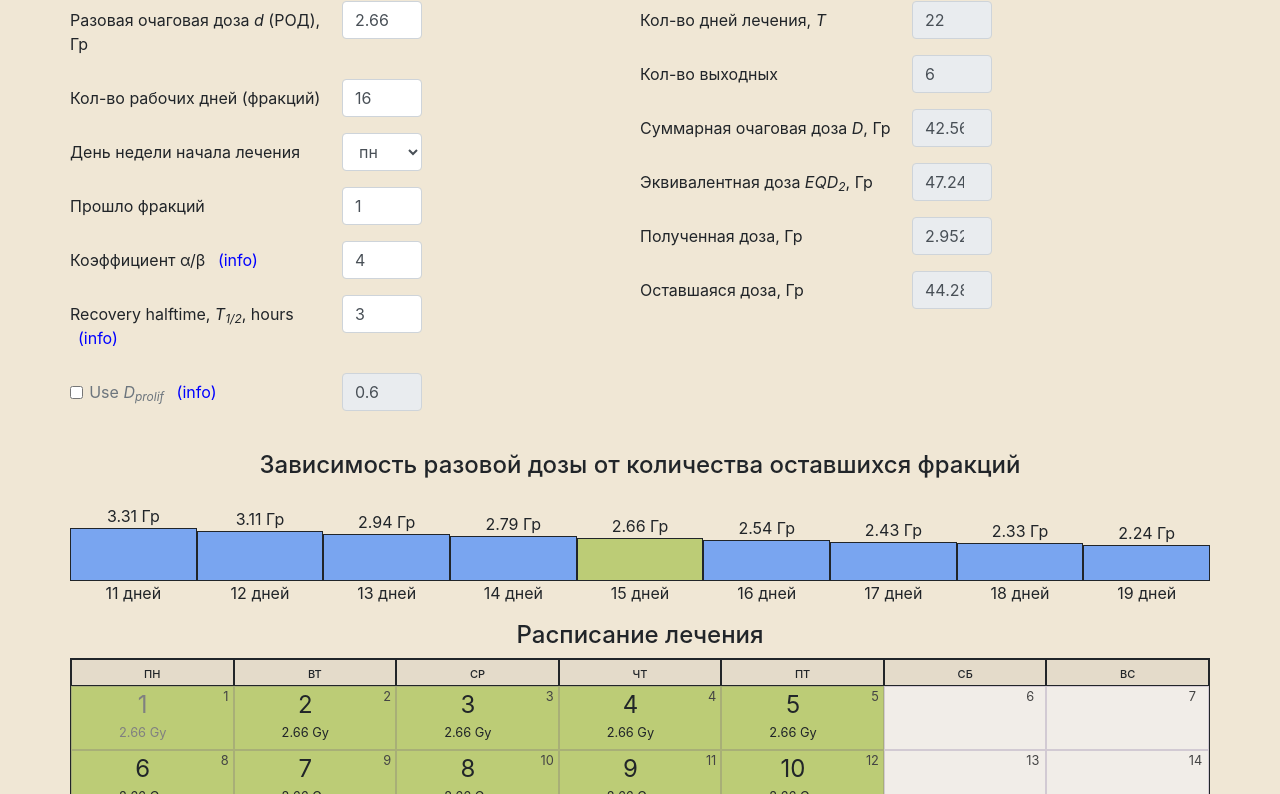
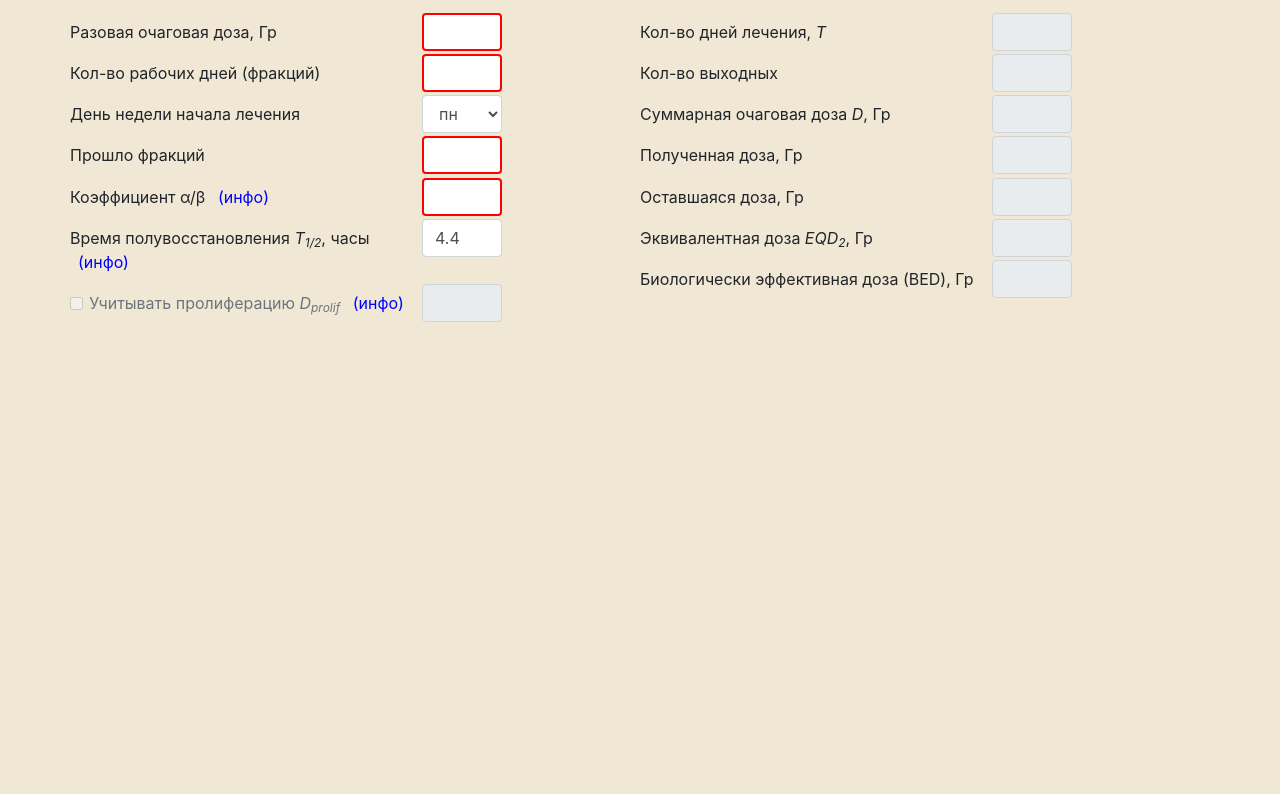
Before and after one commit to hypo-calc/hypo-calc.github.io, a plain HTML site: page index.html in a window 1280 px wide. Shown: the part 71-865 px from the top of the page. After the commit the page ends 800 px from the top, so only its background shows below. Drawn offline with nearby package versions, Linux system fonts and the light colour scheme.

Commit message:
Large update

```diff
--- a/code.js
+++ b/code.js
@@ -8,14 +8,47 @@ var model = {
 function getInputData() {
     var data = {};
     config.formEditableValues.forEach(
-        x => data[x] = parseFloat(document.getElementById(x).value, 10)
+        x => data[x] = parseFloat(document.getElementById(x).value)
     );
     data.useProlif = document.getElementById("useProlif").checked;
-    // validate fractionProceed
-    if (data.fractionProceed < 0) data.fractionProceed = 0;
-    if (data.fractionProceed >= data.fractionCount) data.fractionProceed = data.fractionCount-1;
+    var prolifElem = document.getElementById("prolif");
+    prolifElem.disabled = !data.useProlif;
+    if (!data.useProlif) prolifElem.value = "";
 
+    var validatedCount =
+       validateData("fraction", (data.fraction > 0) && (data.fraction < 100)) +
+       validateData("fractionCount", (data.fractionCount > 0) && (data.fractionCount < 100)) +
+       validateData("fractionProceed", (data.fractionProceed >= 0) && (data.fractionProceed < data.fractionCount)) +
+       validateData("alphabeta", (data.alphabeta >= 0) && (data.alphabeta < 100)) +
+       validateData("recoveryHalftime", (data.recoveryHalftime > 0) && (data.recoveryHalftime < 100));
+
+    validateData("prolif", (!data.useProlif) || ((data.prolif > 0) && (data.prolif < 100)));
+    setEnabledProlif(data);
+
+    setElementVisible("LQ_alert_lbl", data.fraction > 8);
+
+    if (validatedCount != 5) return false;
     return data;
+}
+
+function validateData(id, result) {
+    let elem = document.getElementById(id);
+    if (result) elem.classList.remove("error")
+    else elem.classList.add("error");
+    return result ? 1:0;
+}
+
+function setEnabledProlif(data) {
+    calcFormValues(data);
+    let isEnabled = data.treatmentDays > 21;
+    var useProlif = document.getElementById("useProlif");
+    useProlif.disabled = !isEnabled;
+    if (!isEnabled) useProlif.checked = false;
+    if (!isEnabled) {
+        var prolifElem = document.getElementById("prolif");
+        prolifElem.disabled = true;
+        prolifElem.value = "";
+    }
 }
 
 function calcFormValues(data) {
@@ -25,16 +58,25 @@ function calcFormValues(data) {
     const rem = weekAligned % workingDaysInWeek;
     data.treatmentWeeks = (weekAligned - rem) / workingDaysInWeek + (rem > 0 ? 1:0);
     data.offDays = (data.treatmentWeeks - 1) * offDaysInWeek;
+    if (data.dayOfWeek == 5) data.offDays--;
+
     data.treatmentDays = data.fractionCount + data.offDays;
     data.totalDose = data.fractionCount * data.fraction;
     data.EQD2 = getEquivalentQuantityDose(data.fractionCount, data.fraction, data.alphabeta);
     data.receivedDose = getEquivalentQuantityDose(data.fractionProceed, data.fraction, data.alphabeta);
     data.remainingDose = getEquivalentQuantityDose(data.fractionCount - data.fractionProceed, data.fraction, data.alphabeta);
+    data.BED = data.totalDose * (1+ data.fraction/data.alphabeta);
 }
 
 function fillReadonlyFormData(data) {
     config.formReadonlyValues.forEach(
-        x => document.getElementById(x).value = data[x]
+        x => document.getElementById(x).value = Math.round(data[x] * 1000) / 1000
+    );
+}
+
+function cleanAllCalculatedData() {
+    config.formReadonlyValues.forEach(
+        x => document.getElementById(x).value = ""
     );
 }
 
@@ -42,10 +84,13 @@ function attachFormEvents() {
     config.formEditableValues.forEach(
         x => document.getElementById(x).addEventListener("change", inputDataChanged)
     );
+    document.getElementById("btnRu").addEventListener("click", setLanguageRu, false);
+    document.getElementById("btnEn").addEventListener("click", setLanguageEn, false);
     var content = document.getElementById("calendar-content");
     content.addEventListener("click", calendarClick, false);
-    var addWeek = document.getElementById("add-week");
+    var addWeek = document.getElementById("add_week_lbl");
     addWeek.addEventListener("click", addWeekClick, false);
+
 }
 
 function addWeekClick(event) {
@@ -232,7 +277,7 @@ function calcNewDose(newFractionCount) {
     //const receivedDose = input.receivedDose;
 
     let remainingDose = input.remainingDose;
-    if (input.useProlif) {
+    if (input.useProlif && (input.prolif>0)) {
         const deltaT = (output.treatmentDays || input.treatmentDays) - input.treatmentDays;
         remainingDose += deltaT * input.prolif;
     }
@@ -269,14 +314,16 @@ function solveQuadraticEquation(a,b,c) {
 
 function inputDataChanged(event) {
     var inputValues = getInputData();
+    if (!inputValues) {
+        cleanAllCalculatedData();
+        setCalendarVisible(false);
+        return;
+    }
+
     calcFormValues(inputValues);
     fillReadonlyFormData(inputValues);
-    if (event && event.target.id=="useProlif") {
-       document.getElementById("prolif").disabled = !inputValues.useProlif;
-    }
 
     model.input.values = inputValues;
-    fillDoseChart();
     if (model.output.calendar) {
         rebuildCalendar();
         calcAndFillCalendar(model.output.calendar);
@@ -285,31 +332,17 @@ function inputDataChanged(event) {
         model.output.calendar = null;
         fillCalendar(model.input.calendar);
     }
+    setCalendarVisible(true);
 }
 
-function fillDoseChart() {
-    const printBar = (x) => `
-        <div class="col d-flex flex-column-reverse">
-            <div class="chart-label">${x.days} дней</div>
-            <div class="chart-bar ${x.class}" style="height:${x.fraction}rem"></div>
-            <div class="chart-dose">${x.fraction} Гр</div>
-        </div>`;
+function setCalendarVisible(value) {
+    setElementVisible("calendar", value);
+}
 
-    const remainingDays = model.input.values.fractionCount - model.input.values.fractionProceed;
-    const start = Math.max(1, remainingDays - 4);
-    const bars1 = Array.from({length : 9}, (x, idx) => start + idx)
-                      .map(x => ({
-                          days: x,
-                          fraction: Math.round(calcNewDose(x+model.input.values.fractionProceed).fraction*100)/100,
-                          class: (x == remainingDays) ? "this-dose" : ""
-                       }));
-    const bars = bars1
-                      .filter(x=>x.fraction > 0)
-                      .map(printBar)
-                      .join("");
+function setElementVisible(elem_id, value) {
+    document.getElementById(elem_id).style.display = value? "block" : "none";
+}
 
-    document.getElementById("chart-content").innerHTML = `<div class="row">${bars}</div>`;
-}
 
 function fillNewDose() {
     const input = model.input.values;
@@ -333,7 +366,7 @@ function fillNewDose() {
 function fillCalendar(calendar) {
     const crlf = '<div class="w-100"></div>';
 
-    const getTableHeader = () => config.weekDayNames
+    const getTableHeader = () => config.labels.weekDayNames
                               .map(x => `<div class="col theader">${x}</div>`)
                               .join("");
 
@@ -343,7 +376,7 @@ function fillCalendar(calendar) {
     `<div id="c${id}" class="col d-flex flex-row day-on ${cl}">
         <div class="flex-grow-1 flex-column">
            <div class="flex-grow-1 mday">${frac}</div>
-           <div class="details">${dose}&nbsp;Gy  ${deltaT}</div>
+           <div class="details">${dose}&nbsp;${config.labels.gray}  ${deltaT}</div>
         </div>
         <div class="cday d-flex flex-column justify-content-between">
            <div>${tday}</div>
@@ -372,7 +405,7 @@ function fillCalendar(calendar) {
 
     const getDeltaT = (x) => {
         if (x.fractionCnt <= 1) return "";
-        return `<div class="Hm" data="${x.deltaT}"><i>Δt</i>=${x.deltaT}h</div>`;
+        return `<div class="Hm" data="${x.deltaT}"><i>Δt</i>=${x.deltaT}${config.labels.hour}</div>`;
     }
 
     function getCell(x, idx) {
@@ -406,6 +439,7 @@ function calcCalendar(inputData) {
     for(let i=0; i < inputData.treatmentWeeks; i++) {
         let start = (i==0) ? inputData.dayOfWeek : 0;
         let end = (i==inputData.treatmentWeeks-1) ? (inputData.dayOfWeek + inputData.treatmentDays) % 7 : 5;
+        if (end <= start) end = start+1;
         let j=0;
         for(; j<start; j++) {
             calendar.weeks.push({
@@ -448,6 +482,26 @@ function calcCalendar(inputData) {
     return calendar;
 }
 
+function setLanguageRu() { setLanguage(config.labels_ru); }
+function setLanguageEn() { setLanguage(config.labels_en); }
 
+function setLanguage(labels) {
+    if (config.labels == labels) return;
+    config.labels = labels;
+    for (let prop in labels) {
+        var elem = document.getElementById(prop);
+        if (!elem) continue;
+        elem.innerHTML = labels[prop];
+    }
+    document.title = labels.main_title;
+
+    var selector = document.getElementById("dayOfWeek");
+    selector.options.length=0
+    for(var i=0; i<labels.weekDayNames.length-1; i++) {
+        selector.options[i] = new Option(labels.weekDayNames[i], i, i==0, false);
+    }
+}
+
+setLanguageRu();
 attachFormEvents();
 inputDataChanged();
--- a/config.js
+++ b/config.js
@@ -1,8 +1,8 @@
 "use strict";
 
-const config = {
+var config = {
     formEditableValues : ["fraction", "fractionCount", "recoveryHalftime", "alphabeta", "dayOfWeek","fractionProceed","useProlif","prolif"],
-    formReadonlyValues : ["fractionProceed","offDays","treatmentDays","totalDose","EQD2","receivedDose","remainingDose"],
+    formReadonlyValues : ["offDays","treatmentDays","totalDose","EQD2","receivedDose","remainingDose","BED"],
     weekDayNames : ["пн","вт","ср","чт","пт","сб","вс"],
     maxFractions : 25,
     maxFractionsPerDay: 3,
@@ -69,5 +69,59 @@ const config = {
         ],
         defaultValue: 36
     },
+    labels: {},
+    labels_en: {
+        main_title : "LQ-model Dose Calculator",
+        fraction_lbl: "Dose per fraction, Gy",
+        fraction_count_lbl:"Fractions",
+        day_of_week_lbl:"Start of treatment",
+        fraction_proceed_lbl: "Fractions proceed",
+        alphabeta_lbl: "α/β ratio <span class='link' data-toggle='modal' data-target='#fract-sensitivity'>(info)</span>",
+        recovery_halftime_lbl: "Recovery halftime, <i>T<sub>1/2</sub></i>, hours <span class='link' data-toggle='modal' data-target='#rec-halftime'>(info)</span>",
+        prolif_lbl: "Use <i>D<sub>prolif</sub></i> <span class='link' data-toggle='modal' data-target='#d-prolif'>(info)</span>",
+        treatment_days_lbl: "Overall treatment days <i>T</i>",
+        off_days_lbl: "Treatment gap days",
+        total_dose_lbl: "Total dose <i>D</i>, Gy",
+        received_dose_lbl: "Received dose, Gy",
+        remaining_dose_lbl: "Remaining dose, Gy",
+        EQD2_lbl:"Equivalent dose <i>EQD<sub>2</sub></i>, Gy",
+        BED_lbl: "Biological Effective Dose (BED), Gy",
+        schedule_lbl: "Treatment schedule",
+        add_week_lbl: "Add a week",
+        time_interval_header: "Select time interval between fractions",
+        time_interval_col1: "Interval between fractions (hours)",
+        time_interval_col2: "Dose per fraction, Gy",
+        LQ_alert_lbl: "LQ model is justified for doses not exceeding 6-8 Gy!",
 
+        weekDayNames: ["Mo","Tu","We","Th","Fr","Sa","Su"],
+        gray: "Gy",
+        hour: "h",
+    },
+    labels_ru: {
+        main_title : "Калькулятор доз",
+        fraction_lbl: "Разовая очаговая доза, Гр",
+        fraction_count_lbl:"Кол-во рабочих дней (фракций)",
+        day_of_week_lbl:"День недели начала лечения",
+        fraction_proceed_lbl: "Прошло фракций",
+        alphabeta_lbl: "Коэффициент α/β <span class='link' data-toggle='modal' data-target='#fract-sensitivity'>(инфо)</span>",
+        recovery_halftime_lbl: "Время полувосстановления <i>T<sub>1/2</sub></i>, часы <span class='link' data-toggle='modal' data-target='#rec-halftime'>(инфо)</span>",
+        prolif_lbl: "Учитывать пролиферацию <i>D<sub>prolif</sub></i> <span class='link' data-toggle='modal' data-target='#d-prolif'>(инфо)</span>",
+        treatment_days_lbl: "Кол-во дней лечения, <i>T</i>",
+        off_days_lbl: "Кол-во выходных",
+        total_dose_lbl: "Суммарная очаговая доза <i>D</i>, Гр",
+        received_dose_lbl: "Полученная доза, Гр",
+        remaining_dose_lbl: "Оставшаяся доза, Гр",
+        EQD2_lbl: "Эквивалентная доза <i>EQD<sub>2</sub></i>, Гр",
+        BED_lbl: "Биологически эффективная доза (BED), Гр",
+        schedule_lbl: "Расписание лечения",
+        add_week_lbl: "Добавить неделю",
+        time_interval_header: "Выберите интервал между фракциями",
+        time_interval_col1: "Интервал между фракциями, ч",
+        time_interval_col2: "Разовая доза, Гр",
+        LQ_alert_lbl: "Использование ЛК-модели обосновано для доз не превышающих 6-8 Гр !",
+
+        weekDayNames: ["пн","вт","ср","чт","пт","сб","вс"],
+        gray: "Гр",
+        hour: "ч",
+    }
  }
--- a/index.html
+++ b/index.html
@@ -10,15 +10,24 @@
   <link rel="stylesheet" href="https://stackpath.bootstrapcdn.com/bootstrap/4.3.1/css/bootstrap.min.css"
     integrity="sha384-ggOyR0iXCbMQv3Xipma34MD+dH/1fQ784/j6cY/iJTQUOhcWr7x9JvoRxT2MZw1T" crossorigin="anonymous">
   <link rel="icon" href="favicon.ico" type="image/jpg"/>
-  <title>Расчет гипофракционирования</title>
+  <title>Калькулятор доз</title>
 
   <style>
       body {
         background: #f0e7d5;
       }
 
-      h1,h5 { font-weight: 300;}
-      label.col-form-label { width: 17em; }
+      /* Chrome, Safari, Edge, Opera */
+      input::-webkit-outer-spin-button,
+      input::-webkit-inner-spin-button {
+          -webkit-appearance: none;
+          margin: 0;
+      }
+      /* Firefox */
+      input[type=number] { -moz-appearance: textfield;   }
+
+      h1,h5 { font-weight: 300; font-size: 1.5rem; }
+      label.col-form-label { width: 22em; }
       label.col-form-label ~ div { width: 5em; }
       /* .table td { text-align: center; height: 4em; }
       .day {
@@ -30,6 +39,9 @@
       .day-orange { background-color: #ee975a;}
       .day-on { background-color:#bccc76; }
       .day-off { background-color:#F1EDE8;}
+
+      input.error, input.error:focus { border: 2px solid red; }
+      .form-group { margin-bottom: 0.2rem; }
 
       .calendar {
         border: 1px solid;
@@ -106,25 +118,6 @@
         padding: 1rem 0;
       }
 
-      .chart-label {
-        height: 1.5rem;
-        text-align: center;
-      }
-      .chart-bar {
-        border: solid 1px;
-        background-color: #79A5F0;
-        text-align: center;
-        height: 4rem;
-        display: flex;
-        align-items: flex-end;
-        justify-content: center;
-      }
-      .chart-dose {
-        text-align: center;
-      }
-      .chart-bar.this-dose {
-        background-color: #bccc76;
-      }
       .repair-factors {
         text-align: center;
       }
@@ -188,27 +181,33 @@
 
 <body>
   <div class="container-fluid">
-    <h1 class="text-center">LQ-model for Medical Physicists and Radiation Oncologists</h1>
-
+      <div class="text-right">
+          <div class="btn-group btn-group-sm" role="group">
+              <button type="button" class="btn btn-secondary" id="btnRu">ru</button>
+              <button type="button" class="btn btn-secondary" id="btnEn">en</button>
+          </div>
+      </div>
+    <h1 class="text-center" id="main_title">Калькулятор доз</h1>
     <div class="container">
+      <div class="alert alert-danger" role="alert" id="LQ_alert_lbl">Использование ЛК-модели обосновано для доз не превышающих 6-8 Гр</div>
       <div class="row my-4">
         <div class="col-12 col-md-6">
             <div class="form-group row">
-                <label class="col-form-label" for="fraction">Разовая очаговая доза <i>d</i> (РОД), Гр</label>
+                <label class="col-form-label" for="fraction" id="fraction_lbl">Разовая очаговая доза, Гр</label>
                 <div>
-                  <input type="number" class="form-control" id="fraction" value="2.66" placeholder="2" step="0.1">
+                  <input type="number" class="form-control" id="fraction" value="" min="0" max="100">
                 </div>
             </div>
 
           <div class="form-group row">
-              <label class="col-form-label" for="fractionCount">Кол-во рабочих дней (фракций)</label>
+              <label class="col-form-label" for="fractionCount" id="fraction_count_lbl">Кол-во рабочих дней (фракций)</label>
               <div>
-                <input type="number" class="form-control" id="fractionCount" value="16" placeholder="16" min="1" max="25">
+                <input type="number" class="form-control" id="fractionCount" value="" min="1" max="100">
               </div>
           </div>
 
           <div class="form-group row">
-            <label class="col-form-label" for="dayOfWeek">День недели начала лечения</label>
+            <label class="col-form-label" for="dayOfWeek" id="day_of_week_lbl">День недели начала лечения</label>
             <div>
               <select id="dayOfWeek" class="form-control">
                 <option value="0" selected>пн</option>
@@ -216,40 +215,39 @@
                 <option value="2">ср</option>
                 <option value="3">чт</option>
                 <option value="4">пт</option>
-                <!-- <option value="5">сб</option>
-                <option value="6">вс</option> -->
+                <option value="5">сб</option>
               </select>
             </div>
           </div>
 
           <div class="form-group row">
-            <label class="col-form-label" for="fractionProceed">Прошло фракций</label>
+            <label class="col-form-label" for="fractionProceed" id="fraction_proceed_lbl">Прошло фракций</label>
             <div>
-              <input type="number" class="form-control" id="fractionProceed" value="1" placeholder="1" min="0" max="25">
+              <input type="number" class="form-control" id="fractionProceed" value="">
             </div>
         </div>
 
         <div class="form-group row">
-            <label class="col-form-label" for="alphabeta">Коэффициент α/β <span class="link" data-toggle="modal" data-target="#fract-sensitivity">(info)</span></label>
+            <label class="col-form-label" for="alphabeta" id="alphabeta_lbl">Коэффициент α/β <span class="link" data-toggle="modal" data-target="#fract-sensitivity">(инфо)</span></label>
             <div>
-              <input type="number" class="form-control" id="alphabeta" value="4" placeholder="4" step="0.1">
+              <input type="number" class="form-control" id="alphabeta" value="">
             </div>
         </div>
 
         <div class="form-group row">
-            <label class="col-form-label" for="recoveryHalftime">Recovery halftime, <i>T<sub>1/2</sub></i>, hours <span class="link" data-toggle="modal" data-target="#rec-halftime">(info)</span></label>
+            <label class="col-form-label" for="recoveryHalftime" id="recovery_halftime_lbl">Время полувосстановления <i>T<sub>1/2</sub></i>, часы <span class="link" data-toggle="modal" data-target="#rec-halftime">(инфо)</span></label>
             <div>
-              <input type="number" class="form-control" id="recoveryHalftime" value="3" placeholder="3" step="0.1">
+              <input type="number" class="form-control" id="recoveryHalftime" value="4.4" >
             </div>
         </div>
 
         <div class="form-group row">
-            <input type="checkbox" class="form-check-input" id="useProlif">
-            <label class="col-form-label" for="prolif">
-              Use <i>D<sub>prolif</sub></i> <span class="link" data-toggle="modal" data-target="#d-prolif">(info)</span>
+            <input type="checkbox" class="form-check-input" id="useProlif" disabled>
+            <label class="col-form-label" for="prolif" id="prolif_lbl">
+              Учитывать пролиферацию <i>D<sub>prolif</sub></i> <span class="link" data-toggle="modal" data-target="#d-prolif">(инфо)</span>
             </label>
             <div>
-              <input type="number" class="form-control" id="prolif" value="0.6" placeholder="0.6" min="0" max="5"  step="0.1" disabled>
+              <input type="number" class="form-control" id="prolif" value="" disabled>
             </div>
         </div>
 
@@ -258,42 +256,49 @@
         <div class="col-12 col-md-6">
 
           <div class="form-group row">
-              <label class="col-form-label" for="treatmentDays">Кол-во дней лечения, <i>T</i></label>
+              <label class="col-form-label" for="treatmentDays" id="treatment_days_lbl">Кол-во дней лечения, <i>T</i></label>
               <div>
-                <input type="number" class="form-control" id="treatmentDays" value="25" readonly>
+                <input class="form-control" id="treatmentDays" value="" readonly>
               </div>
           </div>
           <div class="form-group row">
-              <label class="col-form-label" for="offDays">Кол-во выходных</label>
+              <label class="col-form-label" for="offDays" id="off_days_lbl">Кол-во выходных</label>
               <div>
-                <input type="number" class="form-control" id="offDays" value="25" readonly>
+                <input class="form-control" id="offDays" value="" readonly>
               </div>
           </div>
           <div class="form-group row">
-              <label class="col-form-label" for="totalDose">Суммарная очаговая доза <i>D</i>, Гр</label>
+              <label class="col-form-label" for="totalDose" id="total_dose_lbl">Суммарная очаговая доза <i>D</i>, Гр</label>
               <div>
-                <input type="number" class="form-control" id="totalDose" value="50" readonly>
+                <input class="form-control" id="totalDose" value="" readonly>
               </div>
           </div>
 
           <div class="form-group row">
-            <label class="col-form-label" for="EQD2">Эквивалентная доза <i>EQD<sub>2</sub></i>, Гр</label>
+            <label class="col-form-label" for="receivedDose" id="received_dose_lbl">Полученная доза, Гр</label>
             <div>
-              <input type="number" class="form-control" id="EQD2" value="50" readonly>
+              <input class="form-control" id="receivedDose" value="" readonly>
             </div>
           </div>
 
           <div class="form-group row">
-            <label class="col-form-label" for="receivedDose">Полученная доза, Гр</label>
+            <label class="col-form-label" for="remainingDose" id="remaining_dose_lbl">Оставшаяся доза, Гр</label>
             <div>
-              <input type="number" class="form-control" id="receivedDose" value="50" readonly>
+              <input class="form-control" id="remainingDose" value="" readonly>
             </div>
           </div>
 
           <div class="form-group row">
-            <label class="col-form-label" for="remainingDose">Оставшаяся доза, Гр</label>
+              <label class="col-form-label" for="EQD2" id="EQD2_lbl">Эквивалентная доза <i>EQD<sub>2</sub></i>, Гр</label>
               <div>
-              <input type="number" class="form-control" id="remainingDose" value="50" readonly>
+                  <input class="form-control" id="EQD2" value="" readonly>
+              </div>
+          </div>
+
+          <div class="form-group row">
+              <label class="col-form-label" for="BED" id="BED_lbl">Биологически эффективная доза (BED), Гр</label>
+              <div>
+                  <input class="form-control" id="BED" value="" readonly>
               </div>
           </div>
 
@@ -303,18 +308,18 @@
 
     </div>
 
-    <h4 class="text-center">Зависимость разовой дозы от количества оставшихся фракций</h5>
-    <div id="chart-content" class="container">
-    </div>
 
-    <h4 class="text-center">Расписание лечения</h4>
+
+    <div id="calendar" style="display: none;">
+      <h4 class="text-center" id="schedule_lbl">Расписание лечения</h4>
 
       <div class="container calendar">
         <div id="calendar-content" class="row">
         </div>
       </div>
       <div class="container add-week">
-        <button id="add-week" type="button" class="btn btn-primary">Add extra week</button>
+          <button id="add_week_lbl" type="button" class="btn btn-primary">Добавить неделю</button>
+      </div>
     </div>
   </div>
 
--- a/modal.js
+++ b/modal.js
@@ -41,7 +41,7 @@ const modalUtils = (function() {
         return `
 <table class="table table-bordered table-hover table-sm repair-factors">
    <thead>
-      <tr><th>Interval between fractions (hours)<th>Dose per fraction, Gy
+      <tr><th>${config.labels.time_interval_col1}<th>${config.labels.time_interval_col2}
    </thead>
    <tbody>${data.map(rowCell).join("")}<tbody>
 </table>
@@ -63,7 +63,7 @@ const modalUtils = (function() {
    <div class="modal-dialog" role="document">
       <div class="modal-content">
          <div class="modal-header">
-            <h5 class="modal-title">Select time interval between fractions</h5>
+            <h5 class="modal-title">${config.labels.time_interval_header}</h5>
             <button type="button" class="close" data-dismiss="modal" aria-label="Close">
               <span aria-hidden="true">&times;</span>
             </button>
```
Also changed, not shown: favicon.ico. Lines whose indentation alone changed are shown as unchanged.
